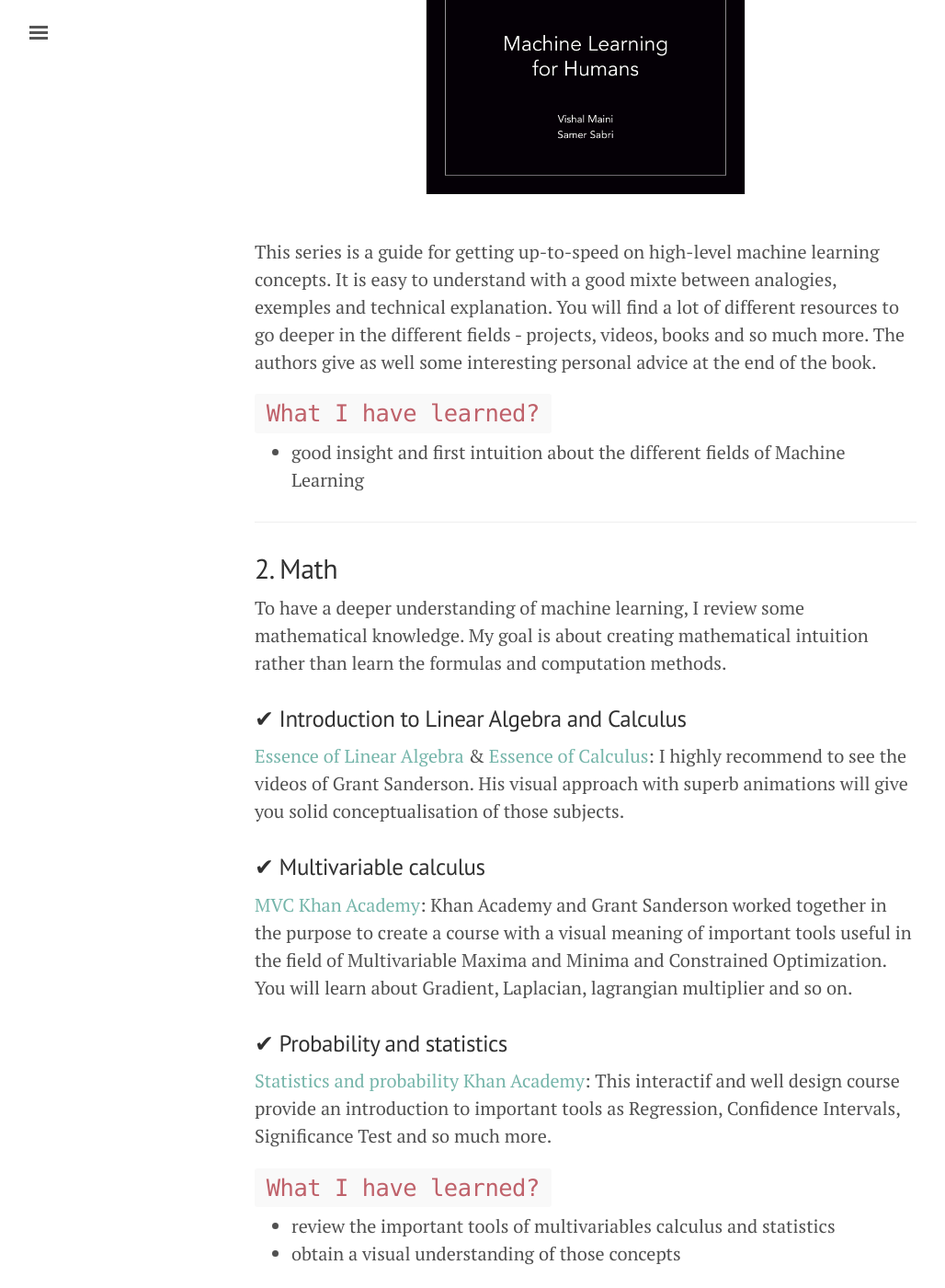
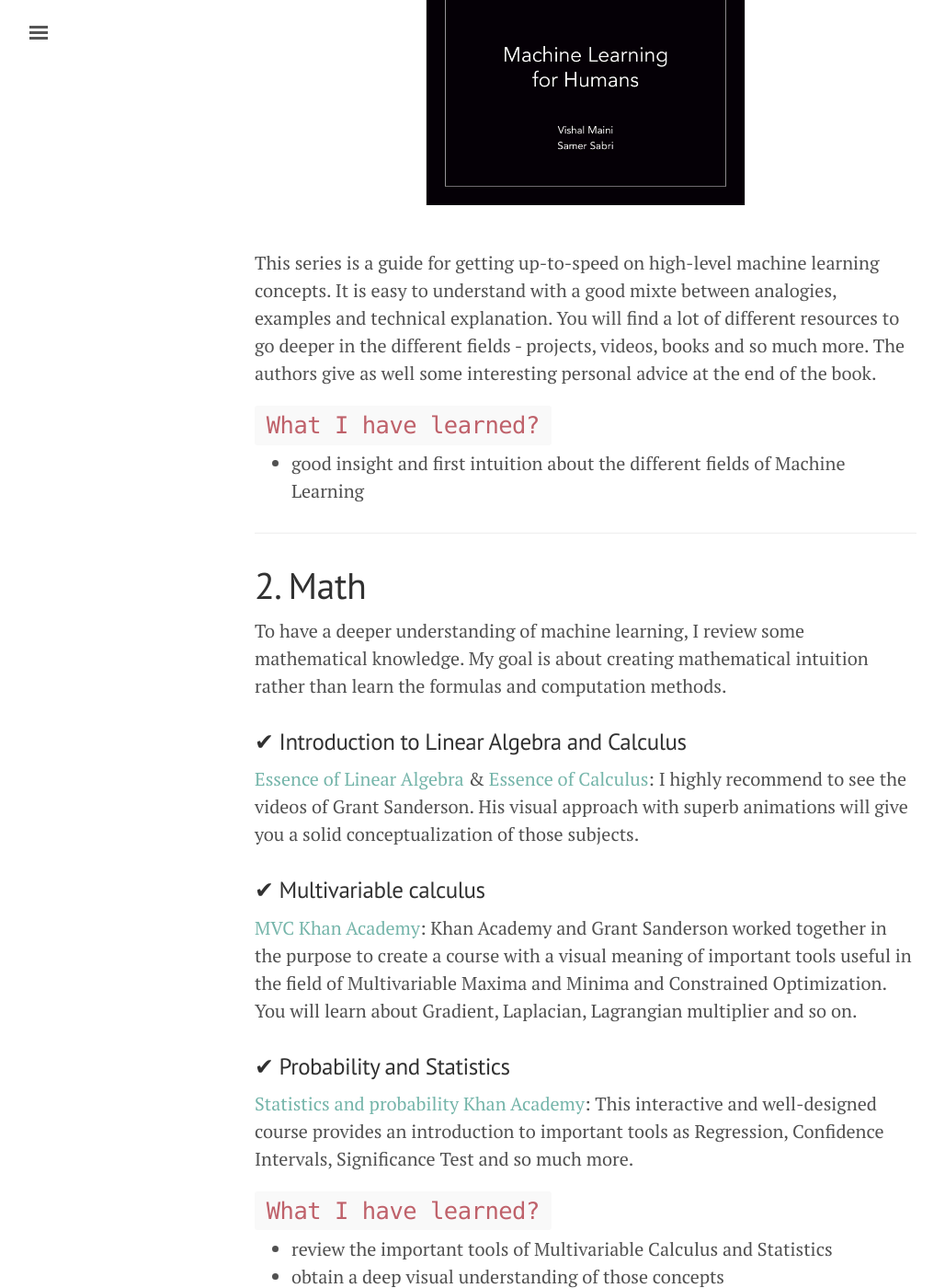
Before and after one commit to axelearning/my_blog, a Jekyll site: the page built from index.markdown, in a window 1280 px wide and 1400 px high, scrolled down 999 px. Shown: the whole window at 92% size, without its empty margins (3-1031 px from the left). Built offline with Jekyll 4.4.1, drawn with Linux system fonts in a browser that asks for light colours; some of the changed text lies outside the part shown.

Commit message:
Spell checking

```diff
--- a/index.markdown
+++ b/index.markdown
@@ -10,7 +10,7 @@ In the sidebar, you can also find a section where I gather all [the projects I a
 
 <hr>
 
-## 1.  First step in data science
+# 1.  First step in data science
 First of all, it is important to have a good overview of this broad subject. In that purpose, understanding [the job of a data scientist]({{site.url}}/my_blog/what_does_a_datascientist) is primordial. Then I recommend Vishal Maini & Samer Sabri's book, this is a good resource to start, with The big picture of artificial intelligence and machine learning.
 
 <figure>
@@ -19,27 +19,27 @@ First of all, it is important to have a good overview of this broad subject. In
 </figure>
 
 
-This series is a guide for getting up-to-speed on high-level machine learning concepts. It is easy to understand with a good mixte between analogies, exemples and technical explanation. You will find a lot of different resources to go deeper in the different fields - projects, videos, books and so much more. The authors give as well some interesting personal advice at the end of the book.
+This series is a guide for getting up-to-speed on high-level machine learning concepts. It is easy to understand with a good mixte between analogies, examples and technical explanation. You will find a lot of different resources to go deeper in the different fields - projects, videos, books and so much more. The authors give as well some interesting personal advice at the end of the book.
 
 ## `What I have learned?`
   - good insight and first intuition about the different fields of Machine Learning
 
 <hr>
 
-## 2. Math
+# 2. Math
 To have a deeper understanding of machine learning, I review some mathematical knowledge. My goal is about creating mathematical intuition rather than learn the formulas and computation methods.
 ### ✔︎ Introduction to Linear Algebra and Calculus
-  [Essence of Linear Algebra](https://www.youtube.com/playlist?list=PLZHQObOWTQDPD3MizzM2xVFitgF8hE_ab) & [Essence of Calculus](https://www.youtube.com/playlist?list=PLZHQObOWTQDMsr9K-rj53DwVRMYO3t5Yr): I highly recommend to see the videos of Grant Sanderson. His visual approach with superb animations will give you solid conceptualisation of those subjects.
+  [Essence of Linear Algebra](https://www.youtube.com/playlist?list=PLZHQObOWTQDPD3MizzM2xVFitgF8hE_ab) & [Essence of Calculus](https://www.youtube.com/playlist?list=PLZHQObOWTQDMsr9K-rj53DwVRMYO3t5Yr): I highly recommend to see the videos of Grant Sanderson. His visual approach with superb animations will give you a solid conceptualization of those subjects.
 
 ### ✔︎ Multivariable calculus
-  [MVC Khan Academy](https://www.khanacademy.org/math/multivariable-calculus): Khan Academy and Grant Sanderson worked together in the purpose to create a course with a visual meaning of important tools useful in the field of Multivariable Maxima and Minima and Constrained Optimization. You will learn about Gradient, Laplacian, lagrangian multiplier and so on.
+  [MVC Khan Academy](https://www.khanacademy.org/math/multivariable-calculus): Khan Academy and Grant Sanderson worked together in the purpose to create a course with a visual meaning of important tools useful in the field of Multivariable Maxima and Minima and Constrained Optimization. You will learn about Gradient, Laplacian, Lagrangian multiplier and so on.
 
-### ✔︎ Probability and statistics
-  [Statistics and probability Khan Academy](https://www.khanacademy.org/math/statistics-probability): This interactif and well design course provide an introduction to important tools as Regression, Confidence Intervals, Significance Test and so much more.
+### ✔︎ Probability and Statistics
+  [Statistics and probability Khan Academy](https://www.khanacademy.org/math/statistics-probability): This interactive and well-designed course provides an introduction to important tools as Regression, Confidence Intervals, Significance Test and so much more.
 
 ## `What I have learned?`
-  - review the important tools of multivariables calculus and statistics
-  - obtain a visual understanding of those concepts
+  - review the important tools of Multivariable Calculus and Statistics
+  - obtain a deep visual understanding of those concepts
 <hr>
 
 ## 3.Futur work
```
Also changed, not shown: other parts of index.markdown (+2 -2 lines), 2 other files.
